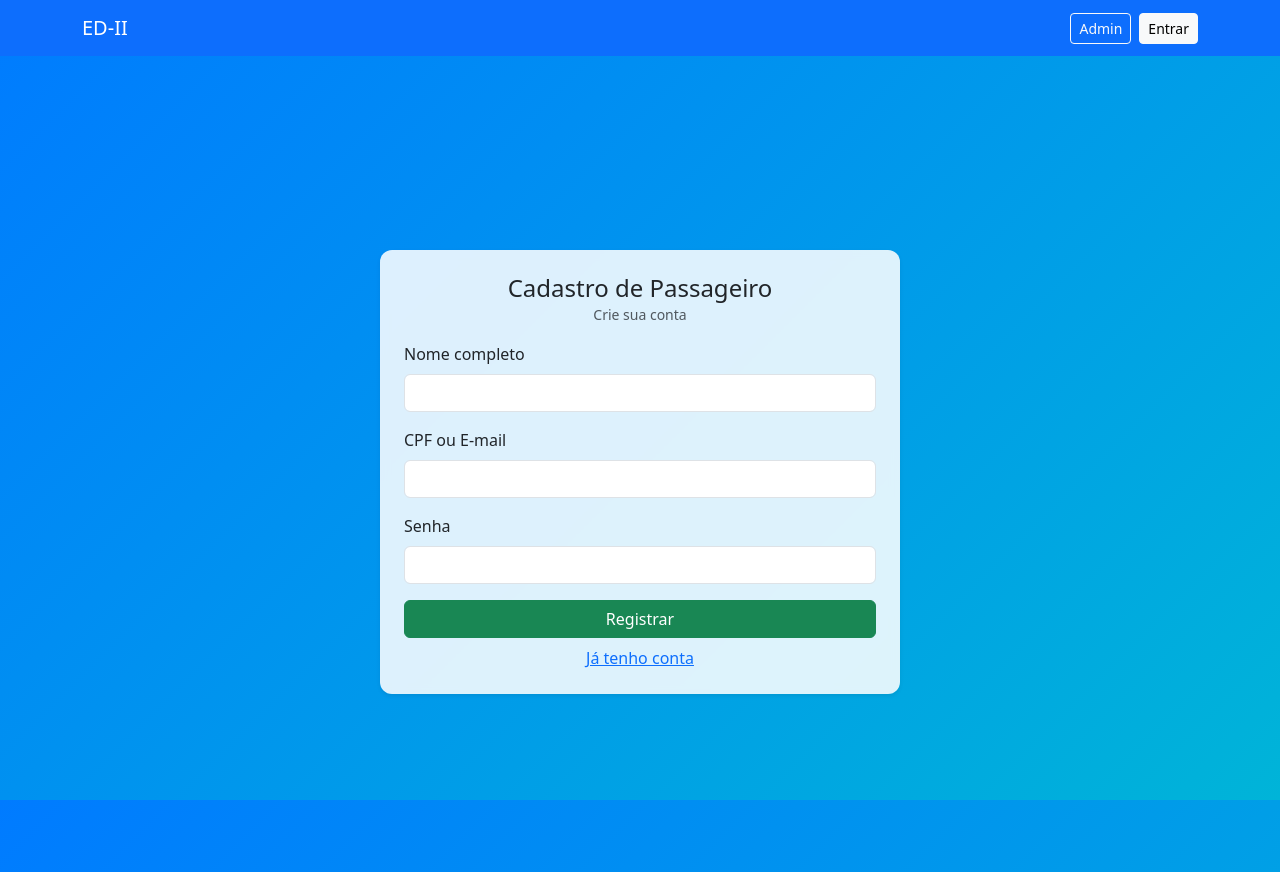
After one commit to KaiqueWilliam/airline-management-system, a Flask app: page /passenger/register in a window 1280 px wide. The commit adds this page. Run offline with Flask 3, Linux system fonts and the light colour scheme; some libraries are stand-ins or nearby versions.

Commit message:
initial template front end

```diff
--- a/app.py
+++ b/app.py
@@ -1,16 +1,28 @@
-import sys, os
-sys.path.append(os.path.dirname(os.path.abspath(__file__)))
+import os
+import sys
+
+# garante que 'app' seja encontrado caso rode de níveis diferentes
+BASE_DIR = os.path.dirname(os.path.abspath(__file__))
+sys.path.append(BASE_DIR)
 
 from flask import Flask, render_template
 
-app = Flask(__name__, template_folder='app/templates')
-# from app.routes.admin_routes import admin_bp
-# from app.routes.voo_routes import voo_bp
+# cria app apontando para templates e static dentro da pasta 'app'
+app = Flask(
+    __name__,
+    template_folder=os.path.join(BASE_DIR, "app", "templates"),
+    static_folder=os.path.join(BASE_DIR, "app", "static")
+)
+app.secret_key = "segredo123"
 
-# app.secret_key = "segredo123"
+# registrar blueprints
+from app.routes.admin_routes import admin_bp
+from app.routes.voo_routes import voo_bp
+from app.routes.passenger_routes import passenger_bp  # novo
 
-# app.register_blueprint(admin_bp)
-# app.register_blueprint(voo_bp)
+app.register_blueprint(admin_bp)
+app.register_blueprint(voo_bp)
+app.register_blueprint(passenger_bp)
 
 @app.route('/')
 def index():
--- /dev/null
+++ b/app/routes/passenger_routes.py
@@ -0,0 +1,98 @@
+import os
+import json
+from flask import Blueprint, render_template, request, redirect, url_for, session, flash
+from werkzeug.security import generate_password_hash, check_password_hash
+
+passenger_bp = Blueprint('passenger', __name__, url_prefix='/passenger')
+
+BASE_DIR = os.path.dirname(os.path.dirname(os.path.abspath(__file__)))
+DATA_DIR = os.path.join(BASE_DIR, '..', 'data')
+PASSENGERS_FILE = os.path.join(DATA_DIR, 'passengers.json')
+
+os.makedirs(DATA_DIR, exist_ok=True)
+
+def carregar_passageiros():
+    if os.path.exists(PASSENGERS_FILE):
+        with open(PASSENGERS_FILE, 'r', encoding='utf-8') as f:
+            try:
+                return json.load(f)
+            except json.JSONDecodeError:
+                return {}
+    return {}
+
+def salvar_passageiros(passageiros):
+    with open(PASSENGERS_FILE, 'w', encoding='utf-8') as f:
+        json.dump(passageiros, f, indent=4, ensure_ascii=False)
+
+passageiros = carregar_passageiros()
+
+
+@passenger_bp.route('/register', methods=['GET', 'POST'])
+def register():
+    if request.method == 'POST':
+        nome = request.form.get('nome', '').strip()
+        identificador = request.form.get('cpf_email', '').strip().lower()
+        senha = request.form.get('senha')
+
+        if not nome or not identificador or not senha:
+            flash("Preencha todos os campos.", "warning")
+            return redirect(url_for('passenger.register'))
+
+        if identificador in passageiros:
+            flash("Usuário já cadastrado com esse CPF/E-mail.", "danger")
+            return redirect(url_for('passenger.register'))
+
+        senha_hash = generate_password_hash(senha)
+        passageiros[identificador] = {
+            "nome": nome,
+            "cpf_email": identificador,
+            "password_hash": senha_hash,
+            "miles": 0
+        }
+
+        salvar_passageiros(passageiros)
+        flash("Cadastro realizado com sucesso! Faça login.", "success")
+        return redirect(url_for('passenger.login'))
+
+    return render_template('passenger/register.html')
+
+
+@passenger_bp.route('/login', methods=['GET', 'POST'])
+def login():
+    if request.method == 'POST':
+        identificador = request.form.get('cpf_email', '').strip().lower()
+        senha = request.form.get('senha')
+
+        user = passageiros.get(identificador)
+        if user and check_password_hash(user['password_hash'], senha):
+            session['passenger'] = identificador
+            flash(f"Bem-vindo(a), {user['nome']}!", "success")
+            return redirect(url_for('passenger.dashboard'))
+        else:
+            flash("CPF/E-mail ou senha incorretos.", "danger")
+            return redirect(url_for('passenger.login'))
+
+    return render_template('passenger/login.html')
+
+
+@passenger_bp.route('/dashboard')
+def dashboard():
+    """Painel principal do passageiro"""
+    identificador = session.get('passenger')
+    if not identificador:
+        flash("Você precisa fazer login para acessar o painel.", "warning")
+        return redirect(url_for('passenger.login'))
+
+    user = passageiros.get(identificador)
+    if not user:
+        flash("Usuário não encontrado.", "danger")
+        return redirect(url_for('passenger.login'))
+
+    return render_template('passenger/dashboard.html', user=user)
+
+
+@passenger_bp.route('/logout')
+def logout():
+    session.pop('passenger', None)
+    flash("Logout efetuado.", "info")
+    return redirect(url_for('index'))
--- a/app/routes/voo_routes.py
+++ b/app/routes/voo_routes.py
@@ -1,15 +1,34 @@
-from flask import Blueprint, render_template, request, redirect, url_for, session, flash
+from flask import Blueprint, render_template, request, redirect, url_for, flash
 
 voo_bp = Blueprint('voos', __name__, url_prefix='/voos')
 
-# Dicionário de voos
+# DICIONÁRIO OBRIGATÓRIO DE VOOS (exigido pelo trabalho)
 voos = {
-    "ED101": {
-        "origem": "São Paulo",
-        "destino": "Rio de Janeiro",
-        "milhas": 220,
-        "preco": 350.00,
-        "aeronave": "Airbus A320",
-        "assentos": 180
-    }
+    "LA1001": {"origem": "São Paulo", "destino": "Rio de Janeiro", "horario": "08:30", "preco": 450},
+    "LA1002": {"origem": "Rio de Janeiro", "destino": "Brasília", "horario": "10:45", "preco": 520},
+    "LA1003": {"origem": "Curitiba", "destino": "Salvador", "horario": "13:15", "preco": 670}
 }
+
+@voo_bp.route('/listar')
+def listar_voos():
+    return render_template('voos/list.html', voos=voos)
+
+
+@voo_bp.route('/add', methods=['GET', 'POST'])
+def add_voo():
+    if request.method == 'POST':
+        codigo = request.form.get('codigo')
+        origem = request.form.get('origem')
+        destino = request.form.get('destino')
+        horario = request.form.get('horario')
+        preco = float(request.form.get('preco'))
+
+        if codigo in voos:
+            flash("Já existe um voo com esse código.", "danger")
+        else:
+            voos[codigo] = {"origem": origem, "destino": destino, "horario": horario, "preco": preco}
+            flash("Voo adicionado com sucesso!", "success")
+
+        return redirect(url_for('voos.listar_voos'))
+
+    return render_template('voos/add_flights.html')
--- a/app/static/css/style.css
+++ b/app/static/css/style.css
@@ -1,13 +1,26 @@
 body {
-    font-family: Arial, sans-serif;
-    margin: 0;
-    padding: 0;
-    background-color: #f4f4f4;
-    color: #333;
+  background: linear-gradient(135deg, #007bff, #00b4d8);
+  background-attachment: fixed;
+  color: #333;
 }
 
-h1 {
-    color: #444;
-    text-align: center;
-    margin-top: 20px;
+.card {
+  background-color: #ffffffdd;
+  backdrop-filter: blur(5px);
+  border: none;
 }
+
+.btn-primary {
+  background-color: #007bff;
+  border: none;
+  transition: all 0.3s ease;
+}
+
+.btn-primary:hover {
+  background-color: #0056b3;
+  transform: scale(1.02);
+}
+
+.form-control:focus {
+  box-shadow: 0 0 5px rgba(0, 123, 255, 0.5);
+}
--- /dev/null
+++ b/app/templates/base.html
@@ -0,0 +1,46 @@
+<!doctype html>
+<html lang="pt-br">
+<head>
+  <meta charset="utf-8">
+  <meta name="viewport" content="width=device-width,initial-scale=1">
+  <title>Linhas Aéreas ED-II</title>
+  <link rel="stylesheet" href="{{ url_for('static', filename='css/bootstrap.min.css') }}">
+  <link rel="stylesheet" href="{{ url_for('static', filename='css/style.css') }}">
+</head>
+<body>
+  <nav class="navbar navbar-expand-lg navbar-dark bg-primary">
+    <div class="container">
+      <a class="navbar-brand" href="{{ url_for('index') }}">ED-II</a>
+      <div class="d-flex">
+        {% if session.get('admin') %}
+          <span class="navbar-text me-2">Admin: {{ session.get('admin') }}</span>
+          <a href="{{ url_for('admin.logout') }}" class="btn btn-outline-light btn-sm">Sair</a>
+        {% elif session.get('passenger') %}
+          <span class="navbar-text me-2">Passageiro: {{ session.get('passenger') }}</span>
+          <a href="{{ url_for('passenger.logout') }}" class="btn btn-outline-light btn-sm">Sair</a>
+        {% else %}
+          <a href="{{ url_for('admin.login') }}" class="btn btn-outline-light btn-sm me-2">Admin</a>
+          <a href="{{ url_for('passenger.login') }}" class="btn btn-light btn-sm">Entrar</a>
+        {% endif %}
+      </div>
+    </div>
+  </nav>
+
+  <div class="container mt-3">
+    {% with messages = get_flashed_messages(with_categories=true) %}
+      {% if messages %}
+        {% for category, msg in messages %}
+          <div class="alert alert-{{ category }} alert-dismissible fade show" role="alert">
+            {{ msg }}
+            <button type="button" class="btn-close" data-bs-dismiss="alert" aria-label="Close"></button>
+          </div>
+        {% endfor %}
+      {% endif %}
+    {% endwith %}
+  </div>
+
+  {% block conteudo %}{% endblock %}
+
+  <script src="https://cdn.jsdelivr.net/npm/bootstrap@5.3.0/dist/js/bootstrap.bundle.min.js"></script>
+</body>
+</html>
--- /dev/null
+++ b/app/templates/passenger/register.html
@@ -0,0 +1,32 @@
+{% extends 'base.html' %}
+{% block conteudo %}
+<div class="container d-flex align-items-center justify-content-center min-vh-100">
+  <div class="card shadow-sm p-4" style="max-width: 520px; width: 100%; border-radius: 12px;">
+    <div class="text-center mb-3">
+      <h4 class="mb-0">Cadastro de Passageiro</h4>
+      <small class="text-muted">Crie sua conta</small>
+    </div>
+
+    <form method="POST" action="{{ url_for('passenger.register') }}">
+      <div class="mb-3">
+        <label class="form-label">Nome completo</label>
+        <input type="text" class="form-control" name="nome" required>
+      </div>
+      <div class="mb-3">
+        <label class="form-label">CPF ou E-mail</label>
+        <input type="text" class="form-control" name="cpf_email" required>
+      </div>
+      <div class="mb-3">
+        <label class="form-label">Senha</label>
+        <input type="password" class="form-control" name="senha" required>
+      </div>
+      <div class="d-grid">
+        <button class="btn btn-success">Registrar</button>
+      </div>
+      <div class="text-center mt-2">
+        <a href="{{ url_for('passenger.login') }}">Já tenho conta</a>
+      </div>
+    </form>
+  </div>
+</div>
+{% endblock %}
```
Also changed, not shown: app/routes/admin_routes.py (+17 -13 lines), app/templates/admin/login.html (+25 -9 lines), app/templates/index.html (+15 -12 lines), app/templates/passenger/dashboard.html (added, +19 -0 lines), app/templates/passenger/login.html (+28 -0 lines), 1 other file.
